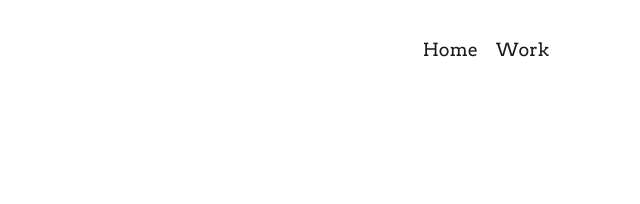
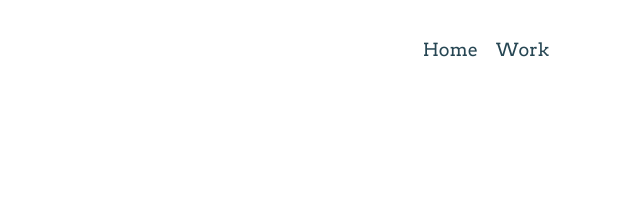
Before and after one commit to paigecornell/portfolio-paigecornell, an Eleventy site: page src/index.njk in a window 1280 px wide. Shown: the top 204 px of the page, 640-1280 px from the left. Built offline with nearby package versions, Linux system fonts and the light colour scheme; Eleventy itself is replaced by a stand-in of ours; files that its build step writes are made by us from their sources; a web font is replaced by a local one.

Commit message:
updating website again

```diff
--- a/src/sass/style.scss
+++ b/src/sass/style.scss
@@ -114,7 +114,7 @@ section,
 }
 
 .nav-list a {
-  color: var(--clr-neutral-900);
+  color: var(--clr-color-500);
   text-decoration: none;
 }
 
@@ -146,7 +146,7 @@ body > main {
 
 header,
 .site-footer {
-  flex-shrink: 0;
+flex-shrink: 0;
 }
 
 .site-footer {
```
